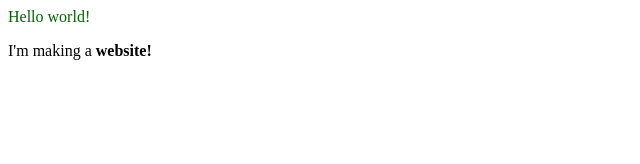
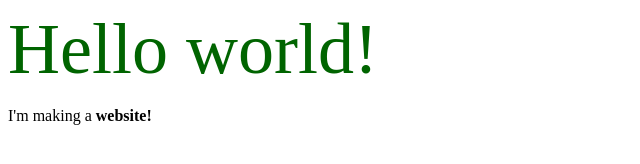
Before and after one commit to paj21/paj21.github.io, a plain HTML site: page index.html in a window 1280 px wide. Shown: the whole page, without its empty margins (0-640 px from the left). Drawn offline with Linux system fonts and the light colour scheme.

Commit message:
Initial Commit 3

```diff
--- a/index.html
+++ b/index.html
@@ -1,7 +1,7 @@
 <!DOCTYPE html>
 <html lang = "en-US">
     <body>
-        <h style="color:darkgreen;text-align:center;">Hello world!</h>
+        <h style="color:darkgreen;text-align:center;font-size:72px">Hello world!</h>
         <p title="I'm just flexing at this point." sytle="text-align:center;">I'm making a <b>website!</b></p>
     </body>
 </html>
```
